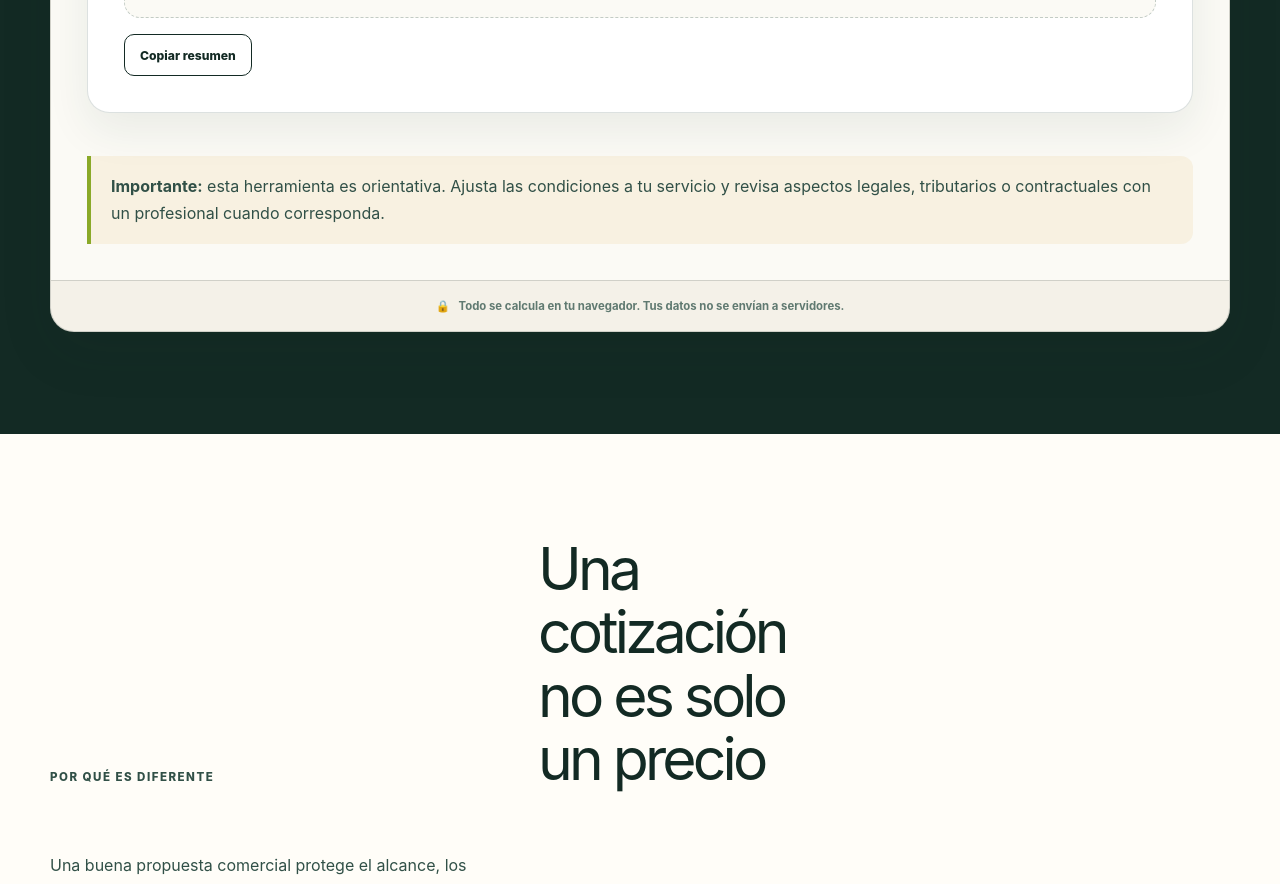
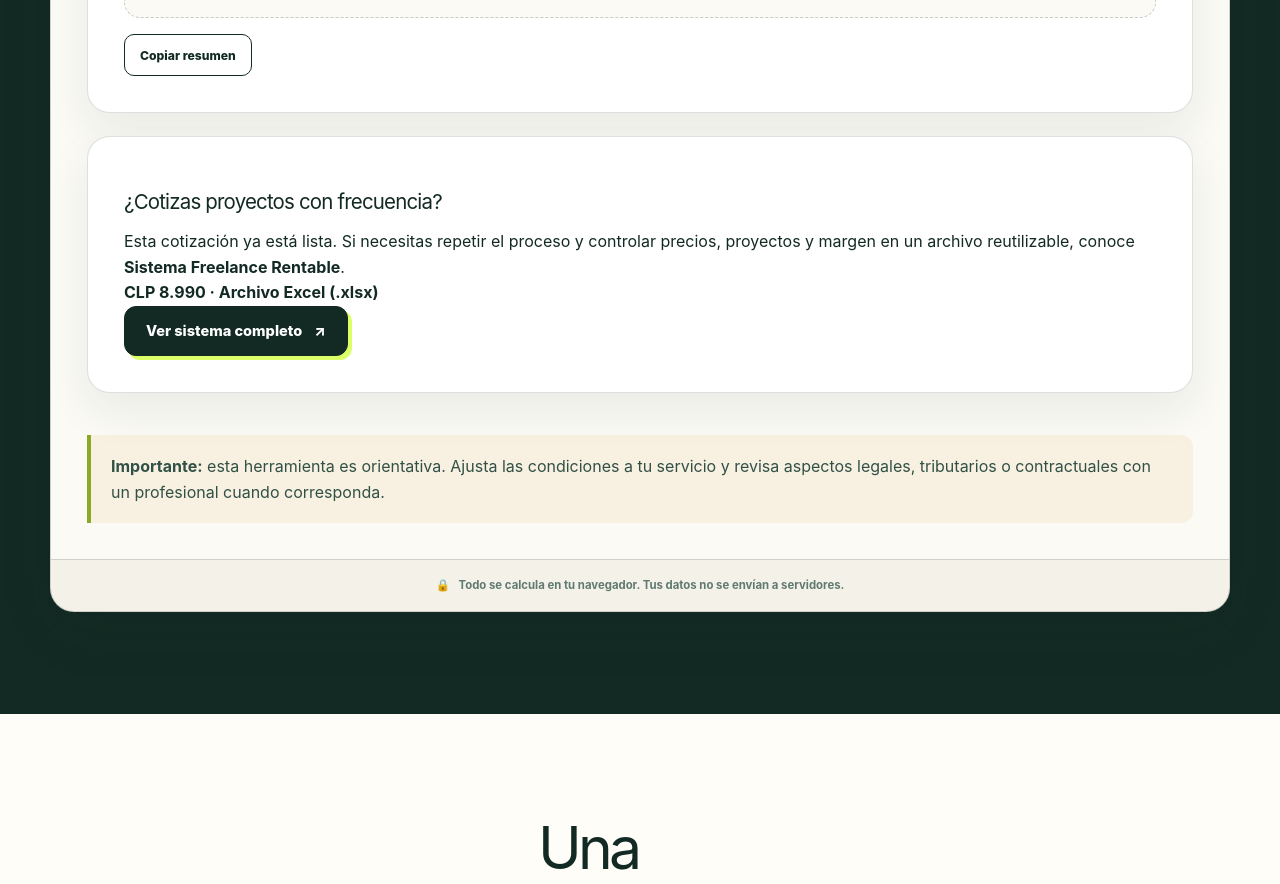
Before and after one commit to miguelcastill85-del/herramientas-rentables, a Next.js app: page /cotizacion-freelance-chile in a window 1280 px wide. Shown: the part 2860-3744 px from the top of the page. Built offline with nearby package versions, Linux system fonts and the light colour scheme.

Commit message:
Conversión: CTA premium después de completar cotización (#35)
Añade una llamada contextual a Sistema Freelance Rentable justo después de completar la cotización, con UTM específica para medir este punto del embudo.

```diff
--- a/app/components/freelance-quote-builder.tsx
+++ b/app/components/freelance-quote-builder.tsx
@@ -1,6 +1,7 @@
 'use client';
 
 import { useMemo, useState } from 'react';
+import { payhipProducts, trackedPayhipUrl } from '../lib/payhip-products';
 import styles from './freelance-quote-builder.module.css';
 
 const money = new Intl.NumberFormat('es-CL', {
@@ -14,6 +15,8 @@ const complexityMultipliers = {
   medium: 1.2,
   high: 1.4,
 } as const;
+
+const premiumAfterQuoteUrl = trackedPayhipUrl(payhipProducts.premium, 'cotizacion-resultado');
 
 type Complexity = keyof typeof complexityMultipliers;
 
@@ -131,6 +134,22 @@ export function FreelanceQuoteBuilder() {
         </div>
       </section>
 
+      <section className={`tool-info-card ${styles.summaryCard}`} aria-labelledby="premium-after-quote-heading">
+        <p className={styles.resultKicker}>Siguiente paso</p>
+        <h3 id="premium-after-quote-heading">¿Cotizas proyectos con frecuencia?</h3>
+        <p>Esta cotización ya está lista. Si necesitas repetir el proceso y controlar precios, proyectos y margen en un archivo reutilizable, conoce <strong>{payhipProducts.premium.name}</strong>.</p>
+        <p><strong>{payhipProducts.premium.details}</strong></p>
+        <a
+          className="button button-primary"
+          href={premiumAfterQuoteUrl}
+          target="_blank"
+          rel="noopener noreferrer"
+          aria-label={`${payhipProducts.premium.buttonLabel} en Payhip (se abre en una pestaña nueva)`}
+        >
+          {payhipProducts.premium.buttonLabel} <span aria-hidden="true">↗</span>
+        </a>
+      </section>
+
       <p className="tool-orientation-note"><strong>Importante:</strong> esta herramienta es orientativa. Ajusta las condiciones a tu servicio y revisa aspectos legales, tributarios o contractuales con un profesional cuando corresponda.</p>
     </div>
   );
```
